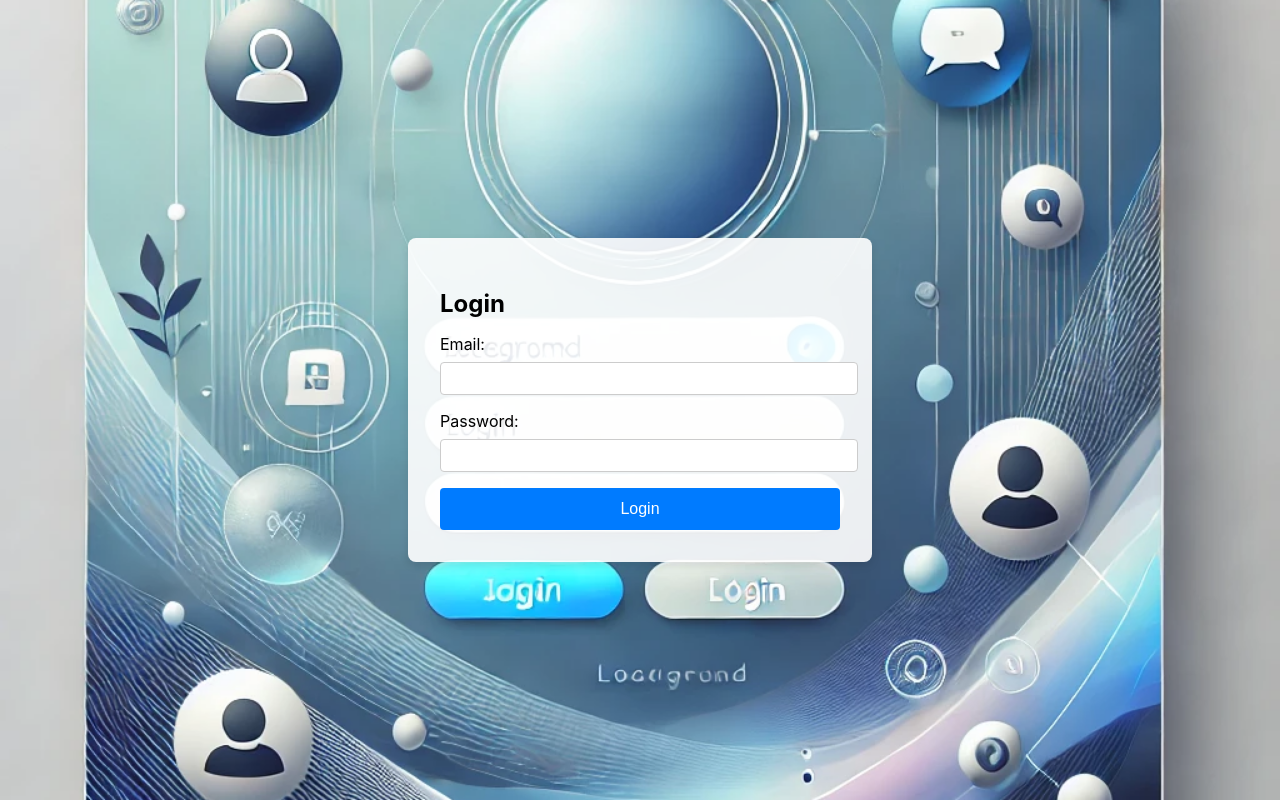
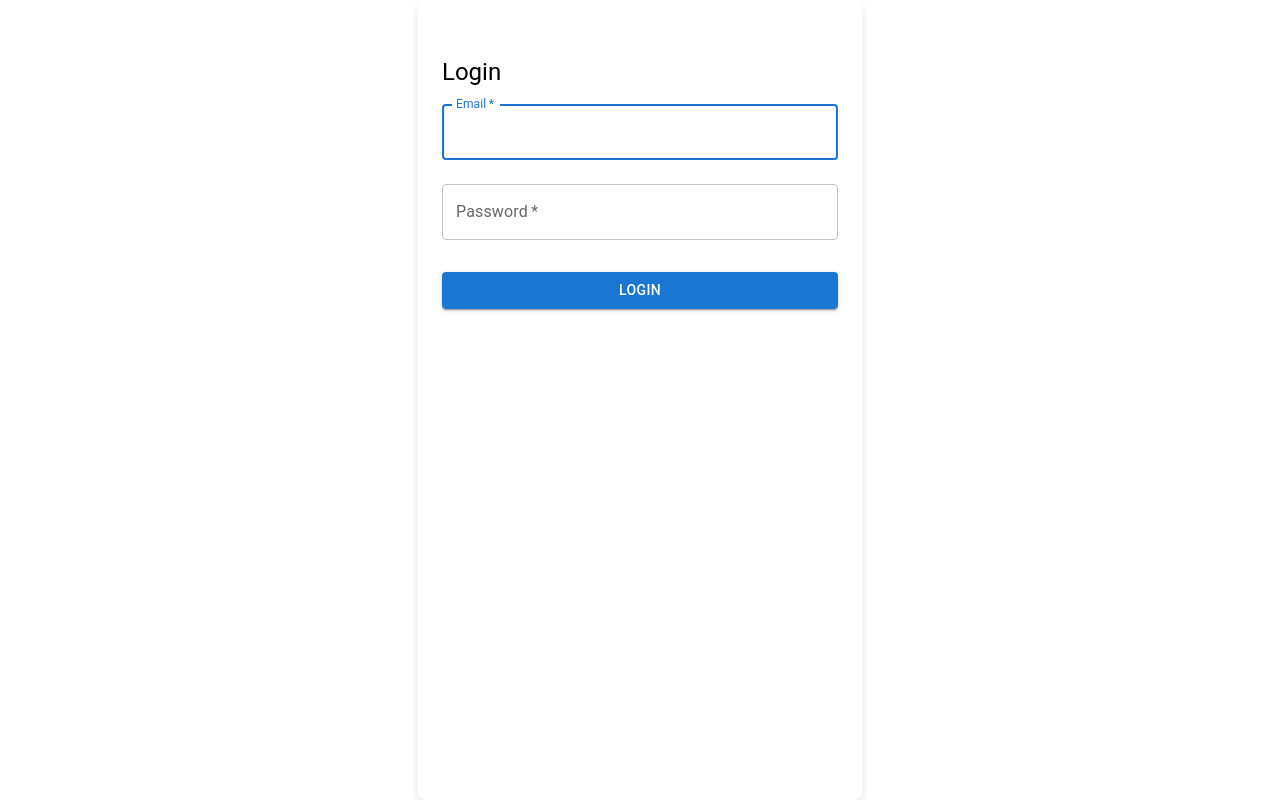
Before and after one commit to claudio1234567/WhatsGoingOn, a React (Create React App) app in the folder frontend/: page /login in a window 1280 px wide. Built offline with nearby package versions, Linux system fonts and the light colour scheme.

Commit message:
add material ui

```diff
--- a/frontend/package.json
+++ b/frontend/package.json
@@ -3,6 +3,9 @@
   "version": "0.1.0",
   "private": true,
   "dependencies": {
+    "@emotion/react": "^11.11.4",
+    "@emotion/styled": "^11.11.5",
+    "@mui/material": "^5.15.20",
     "@testing-library/jest-dom": "^5.17.0",
     "@testing-library/react": "^13.4.0",
     "@testing-library/user-event": "^13.5.0",
--- a/frontend/src/pages/Login/Login.css
+++ b/frontend/src/pages/Login/Login.css
@@ -11,10 +11,17 @@
   justify-content: center;
   align-items: center;
   min-height: 100vh;
-  background-image: url('../../assets/bg.png');
+
   background-size: cover;
   background-position: center center;
   background-repeat: no-repeat;
+}
+
+.MuiContainer-root {
+  padding: 2rem;
+  border-radius: 8px;
+  box-shadow: 0 4px 8px rgba(0, 0, 0, 0.1);
+
 }
 
 .login-form {
--- a/frontend/src/pages/Login/Login.js
+++ b/frontend/src/pages/Login/Login.js
@@ -1,5 +1,6 @@
 import React, { useState } from 'react';
 import axios from 'axios';
+import { Container, TextField, Button, Typography, Box, Alert } from '@mui/material';
 import './Login.css';
 
 function Login() {
@@ -12,9 +13,7 @@
     try {
       const response = await axios.post('http://localhost:5000/api/auth/login', { email, password });
       console.log('Login successful:', response.data);
-      // Salva il token di autenticazione (ad esempio, localStorage)
       localStorage.setItem('auth-token', response.data);
-      // Reindirizza l'utente alla pagina principale
       window.location.href = '/';
     } catch (error) {
       setError('Login failed. Please check your credentials.');
@@ -23,31 +22,44 @@
   };
 
   return (
-    <div className="login-container">
-      <form onSubmit={handleSubmit} className="login-form">
-        <h2>Login</h2>
-        {error && <p className="error">{error}</p>}
-        <div className="form-group">
-          <label>Email:</label>
-          <input
-            type="email"
+    <Container maxWidth="xs" className="login-container">
+      <Box component="form" onSubmit={handleSubmit} sx={{ mt: 3 }}>
+        <Typography component="h1" variant="h5">Login</Typography>
+        {error && <Alert severity="error">{error}</Alert>}
+        <TextField
+          margin="normal"
+          required
+          fullWidth
+          id="email"
+          label="Email"
+          name="email"
+          autoComplete="email"
+          autoFocus
           value={email}
           onChange={(e) => setEmail(e.target.value)}
+        />
+        <TextField
+          margin="normal"
           required
-          />
-        </div>
-        <div className="form-group">
-          <label>Password:</label>
-          <input
+          fullWidth
+          name="password"
+          label="Password"
           type="password"
+          id="password"
+          autoComplete="current-password"
           value={password}
           onChange={(e) => setPassword(e.target.value)}
-            required
         />
-        </div>
-        <button type="submit">Login</button>
-      </form>
-    </div>
+        <Button
+          type="submit"
+          fullWidth
+          variant="contained"
+          sx={{ mt: 3, mb: 2 }}
+        >
+          Login
+        </Button>
+      </Box>
+    </Container>
   );
 }
 
```
Also changed, not shown: 1 other file (tests, documents, lock files or other folders). Lines whose indentation alone changed are shown as unchanged.
